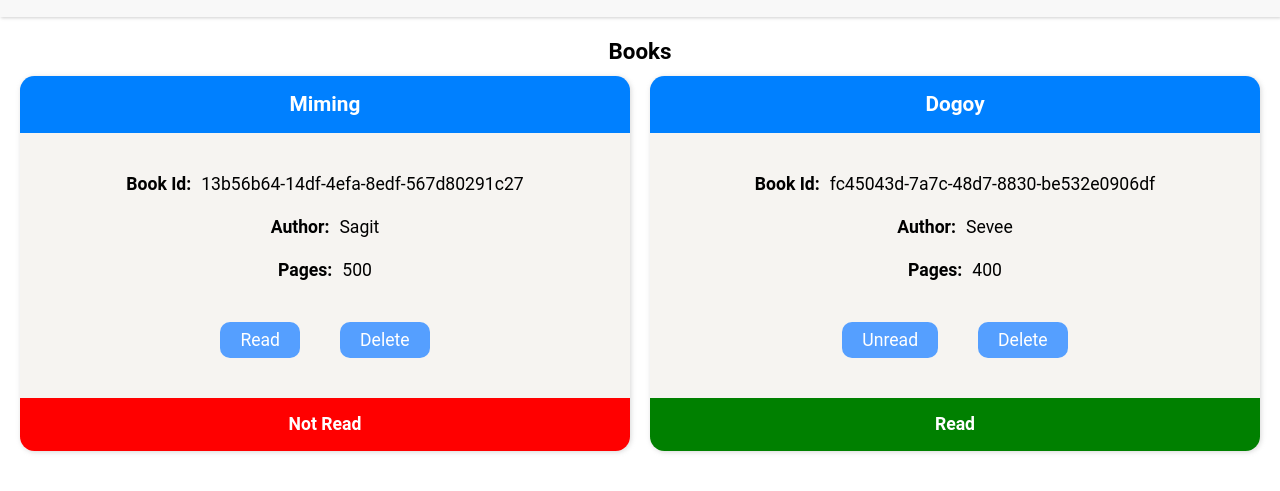
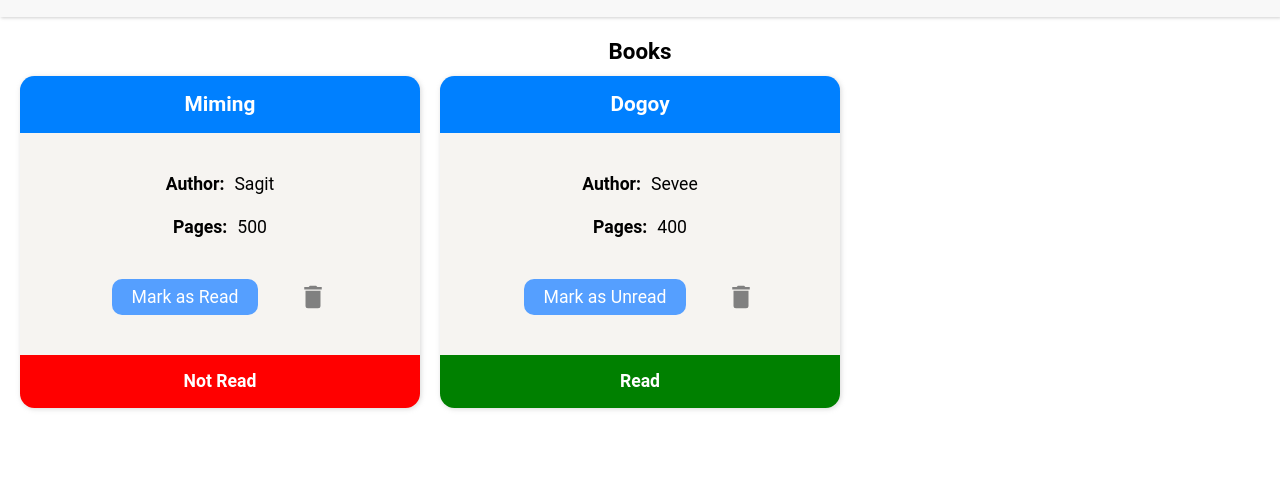
Before and after one commit to etanyosef/odin-library, a plain HTML site: page index.html in a window 1280 px wide. Shown: the part 63-554 px from the top of the page. Drawn offline with Linux system fonts and the light colour scheme.

Commit message:
change delete button to delete svg icon

```diff
--- a/css/style.css
+++ b/css/style.css
@@ -144,7 +144,7 @@ main > h2 {
 .books-container {
     display: grid;
     gap: 20px;
-    grid-template-columns: repeat(auto-fill, minmax(450px, 1fr));
+    grid-template-columns: repeat(auto-fill, minmax(320px, 1fr));
     margin: 10px 20px;
 }
 
@@ -210,3 +210,22 @@ main > h2 {
     transform: translateY(-1px);
     box-shadow: 1px 1px 5px rgba(128, 128, 128, 0.57);
 }
+.book-item-row > .book-button:has(svg) {
+    background-color: transparent;
+    padding: 0;
+    width: 30px;
+    height: 30px;
+    align-self: center;
+}
+.book-item-row > .book-button:has(svg):hover {
+    transform: none;
+    box-shadow: none;
+}
+.book-item-row > .book-button > .delete-icon {
+    fill: gray;
+}
+.book-item-row > .book-button > .delete-icon:hover {
+    fill: red;
+    transition: ease 0.4s;
+    transform: translateY(-1px);
+}
--- a/js/script.js
+++ b/js/script.js
@@ -26,7 +26,7 @@ function clearMyLibrary() {
 const formAddBook = document.getElementById('add-book-form');
 
 
-function addBookToLibrary(e) {
+function addBookToLibrary() {
     const title = document.getElementById('title').value;
     const author = document.getElementById('author').value;
     const pages = document.getElementById('pages').value;
@@ -51,12 +51,13 @@ function addBookToLibrary(e) {
     formAddBook.reset();
     dialog.close();
 
-    e.preventDefault();
+
 }
 
 const btnAddBook = document.getElementById('add-book');
-btnAddBook.addEventListener('click', () => {
-    addBookToLibrary;
+btnAddBook.addEventListener('click', (e) => {
+    addBookToLibrary();
+    e.preventDefault();
 });
 
 const booksContainer = document.getElementById('books-container');
@@ -84,20 +85,20 @@ function displayBook() {
             bookItem.append(bookTitle);
 
             // book id row
-            const bookIdRow = document.createElement('div');
-            const bookIdLabel = document.createElement('div');
-            const bookIdData = document.createElement('div');
+            // const bookIdRow = document.createElement('div');
+            // const bookIdLabel = document.createElement('div');
+            // const bookIdData = document.createElement('div');
 
-            bookIdLabel.textContent = 'Book Id:';
-            bookIdData.textContent = book.id;
+            // bookIdLabel.textContent = 'Book Id:';
+            // bookIdData.textContent = book.id;
 
-            bookIdRow.setAttribute('class', 'book-item-row');
-            bookIdLabel.setAttribute('class', 'book-field');
-            bookIdData.setAttribute('class', 'book-data');
+            // bookIdRow.setAttribute('class', 'book-item-row');
+            // bookIdLabel.setAttribute('class', 'book-field');
+            // bookIdData.setAttribute('class', 'book-data');
 
-            bookIdRow.append(bookIdLabel);
-            bookIdRow.append(bookIdData);
-            bookItem.append(bookIdRow);
+            // bookIdRow.append(bookIdLabel);
+            // bookIdRow.append(bookIdData);
+            // bookItem.append(bookIdRow);
 
             // book author row
             const bookAuthorRow = document.createElement('div');
@@ -135,10 +136,18 @@ function displayBook() {
             const bookButtonRow = document.createElement('div');
             const bookButtonRead = document.createElement('button');
             const bookButtonDelete = document.createElement('button');
+            const bookButtonDeleteSVG = document.createElementNS('http://www.w3.org/2000/svg', 'svg');
+            const bookButtonDeletePath = document.createElementNS('http://www.w3.org/2000/svg', 'path');
 
-            bookButtonRead.textContent = `${book.isRead ? 'Unread' : 'Read'}`;
+            bookButtonDeleteSVG.setAttribute('viewBox', '0 0 24 24');
+            bookButtonDeleteSVG.setAttribute('class', 'delete-icon');
+            bookButtonDeletePath.setAttribute('d', 'M19,4H15.5L14.5,3H9.5L8.5,4H5V6H19M6,19A2,2 0 0,0 8,21H16A2,2 0 0,0 18,19V7H6V19Z');
+            bookButtonDeleteSVG.append(bookButtonDeletePath);
+            bookButtonDelete.append(bookButtonDeleteSVG);
+
+            bookButtonRead.textContent = `Mark as ${book.isRead ? 'Unread' : 'Read'}`;
             bookButtonRead.addEventListener('click', () => { toggleReadBook(book.id) });
-            bookButtonDelete.textContent = 'Delete';
+            // bookButtonDelete.textContent = 'Delete';
 
             bookButtonRow.setAttribute('class', 'book-item-row');
             bookButtonRead.setAttribute('class', 'book-button read-book');
```
